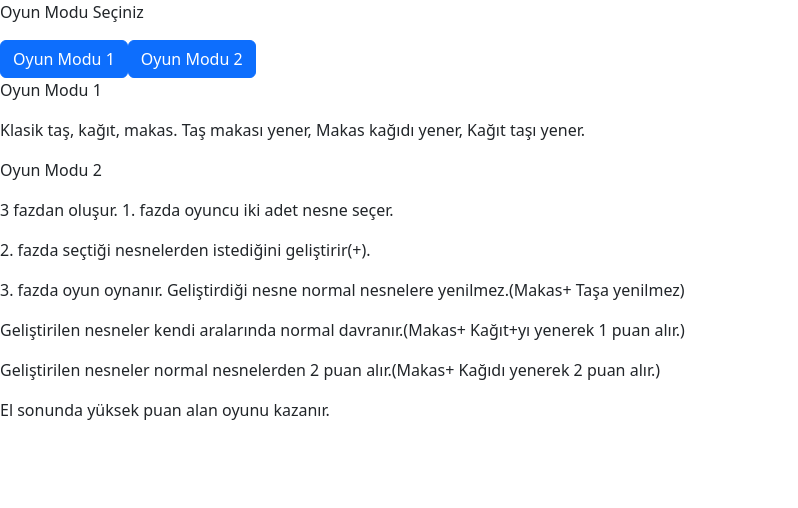
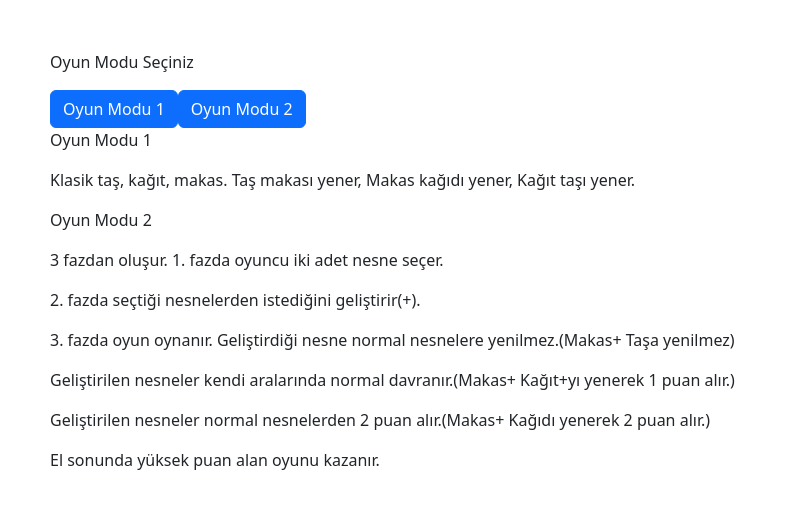
Before and after one commit to NNouveau/1030520863_BS441_WebYazilimGelistirme, a React (Create React App) app: page / in a window 1280 px wide. Shown: the top 508 px of the page, without its empty margins (0-798 px from the left). Built offline with nearby package versions, Linux system fonts and the light colour scheme.

Commit message:
margin eklendi

```diff
--- a/src/Home.js
+++ b/src/Home.js
@@ -4,7 +4,7 @@ import {Button} from "react-bootstrap";
 export const Home =()=>{
     const navigate=useNavigate();
     return(
-        <div>
+        <div style={{margin: '50px'}}>
             <p>Oyun Modu Seçiniz</p>
             <Button onClick={()=>navigate('mod1')}>Oyun Modu 1</Button>
             <Button onClick={()=>navigate('mod2')}>Oyun Modu 2</Button>
```
